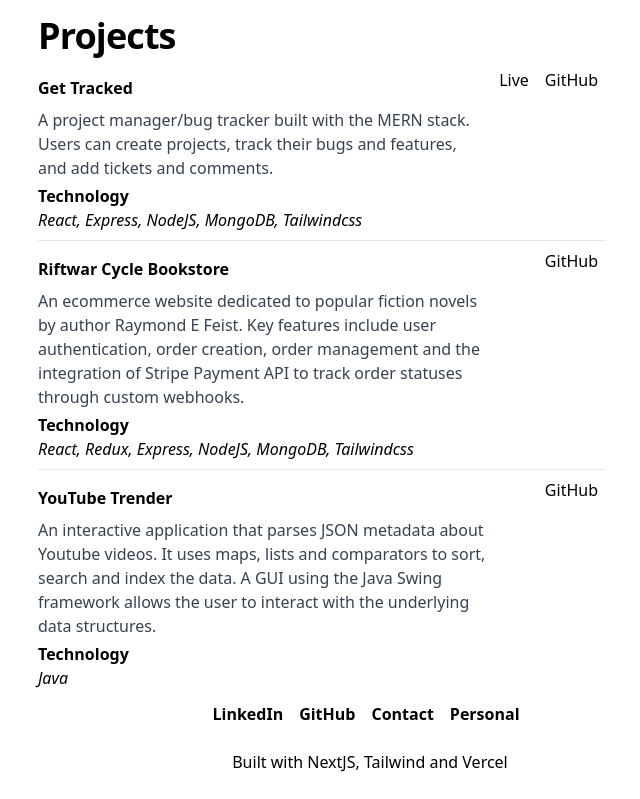
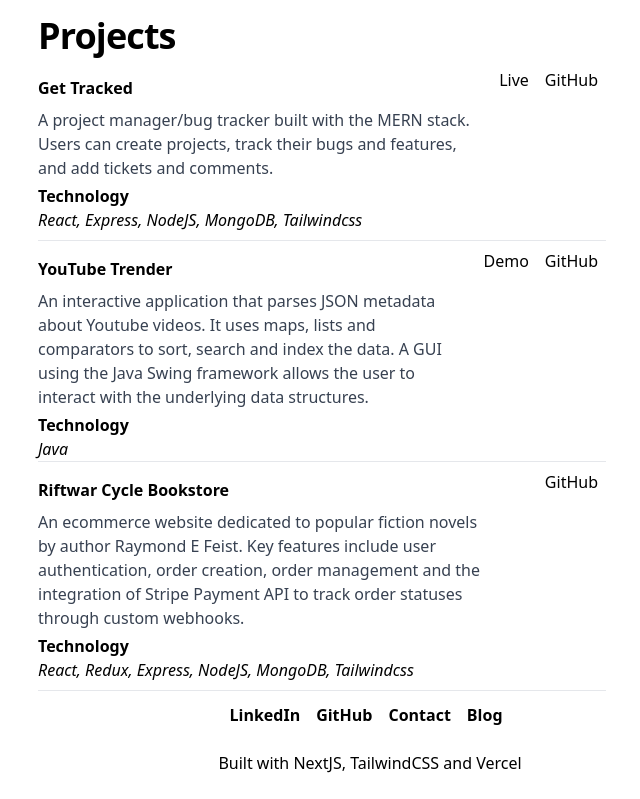
Before and after one commit to JamesIde/portfolio-ji, a Next.js app: page / in a window 1280 px wide. Shown: the part 420-1219 px from the top of the page, without its empty margins (270-910 px from the left). Built offline with nearby package versions, Linux system fonts and the light colour scheme.

Commit message:
Small fixes

```diff
--- a/components/Layout.js
+++ b/components/Layout.js
@@ -38,7 +38,7 @@ function Layout({ title, children }) {
               href="https://jamesaide.com"
               target="#"
             >
-              Personal
+              Blog{" "}
             </a>
           </div>
           <h1 className="text-center mt-4 mb-6">
@@ -51,7 +51,7 @@ function Layout({ title, children }) {
             ,{" "}
             <span className="hover:cursor-pointer hover:text-[#BED600] duration-500">
               <a href="https://tailwindcss.com/" target="#">
-                Tailwind{" "}
+                TailwindCSS{" "}
               </a>
             </span>{" "}
             and{" "}
--- a/pages/index.js
+++ b/pages/index.js
@@ -94,9 +94,7 @@ export default function Home() {
                   can create projects, track their bugs and features, and add
                   tickets and comments.
                 </p>
-                {/* <p className="text-sm italic mb-1">
-                  Deployed on Heroku - slow to spin up...
-                </p> */}
+
                 <p className="font-bold text-md">Technology</p>
                 <p className="text-md italic">
                   React, Express, NodeJS, MongoDB, Tailwindcss
@@ -116,6 +114,41 @@ export default function Home() {
               </div>
             </div>
             <hr className="w-full mt-2" />
+
+            <div className="flex flex-row justify-between ">
+              <div>
+                <h2 className="font-bold mt-4">YouTube Trender</h2>
+                <p className="text-gray-700 max-w-md mt-2 mb-1">
+                  An interactive application that parses JSON metadata about
+                  Youtube videos. It uses maps, lists and comparators to sort,
+                  search and index the data. A GUI using the Java Swing
+                  framework allows the user to interact with the underlying data
+                  structures.
+                </p>
+                <p className="font-bold text-md">Technology</p>
+                <p className="text-md italic">Java</p>
+              </div>
+              <div className="inline-flex pl">
+                <p className="p-2 hover:cursor-pointer hover:text-[#BED600] duration-500">
+                  <a
+                    href="https://user-images.githubusercontent.com/50192239/138374096-c028b072-ca7d-40af-86f5-4b9804134cd6.gif"
+                    target="_blank"
+                  >
+                    Demo
+                  </a>
+                </p>
+                <p className="p-2 hover:cursor-pointer hover:text-[#BED600] duration-500">
+                  <a
+                    href="https://github.com/JamesIde/youtube_trender"
+                    target="#"
+                  >
+                    GitHub{" "}
+                  </a>
+                </p>
+              </div>
+            </div>
+            <hr />
+
             <div className="flex flex-row justify-between ">
               <div>
                 <h2 className="font-bold mt-4">Riftwar Cycle Bookstore</h2>
@@ -144,31 +177,6 @@ export default function Home() {
               </div>
             </div>
             <hr className="w-full mt-2" />
-            <div className="flex flex-row justify-between ">
-              <div>
-                <h2 className="font-bold mt-4">YouTube Trender</h2>
-                <p className="text-gray-700 max-w-md mt-2 mb-1">
-                  An interactive application that parses JSON metadata about
-                  Youtube videos. It uses maps, lists and comparators to sort,
-                  search and index the data. A GUI using the Java Swing
-                  framework allows the user to interact with the underlying data
-                  structures.
-                </p>
-                <p className="font-bold text-md">Technology</p>
-                <p className="text-md italic">Java</p>
-              </div>
-              <div className="inline-flex pl">
-                <p className="p-2"></p>
-                <p className="p-2 hover:cursor-pointer hover:text-[#BED600] duration-500">
-                  <a
-                    href="https://github.com/JamesIde/youtube_trender"
-                    target="#"
-                  >
-                    GitHub{" "}
-                  </a>
-                </p>
-              </div>
-            </div>
           </div>
         </div>
       </Layout>
```
